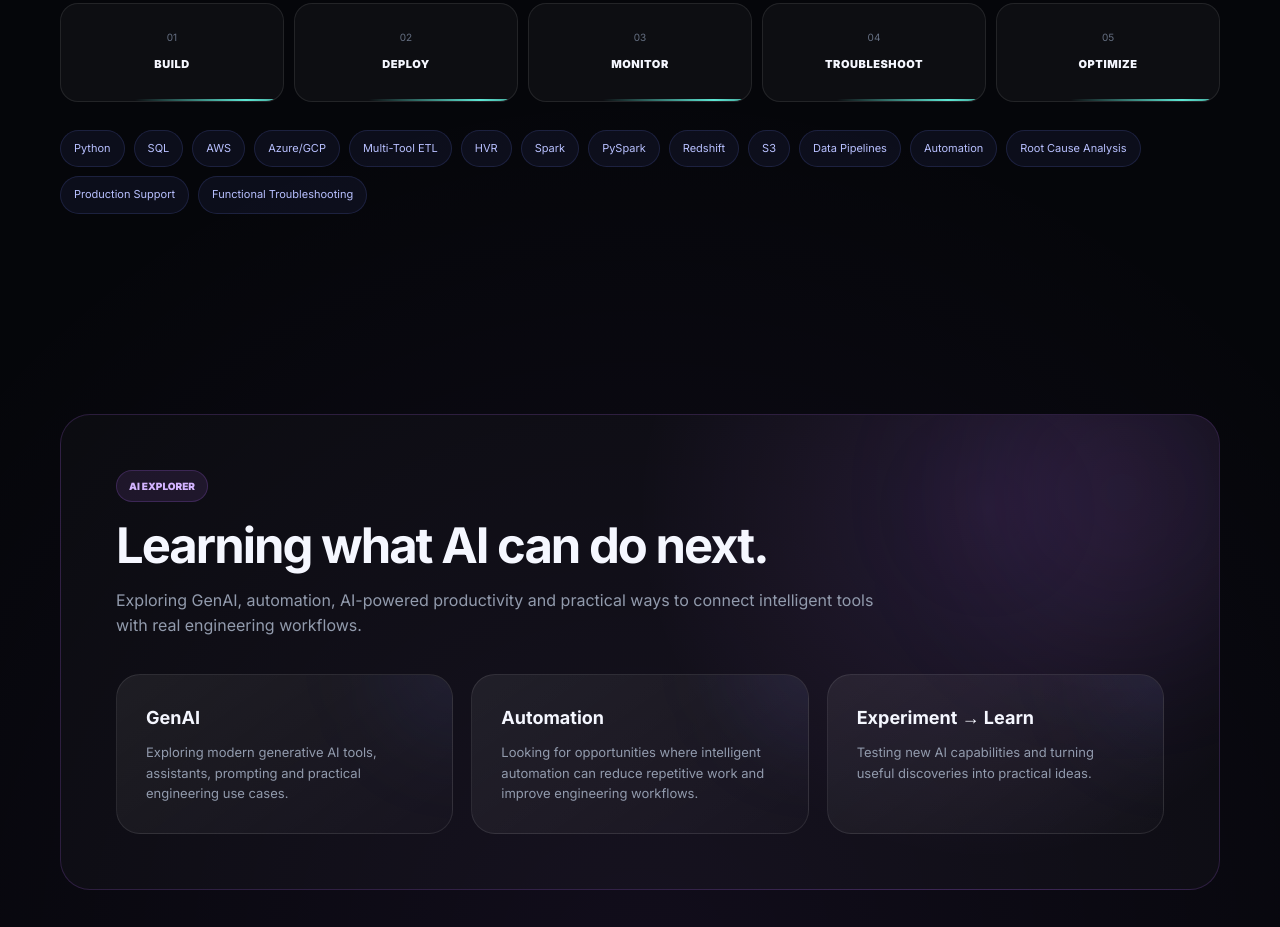
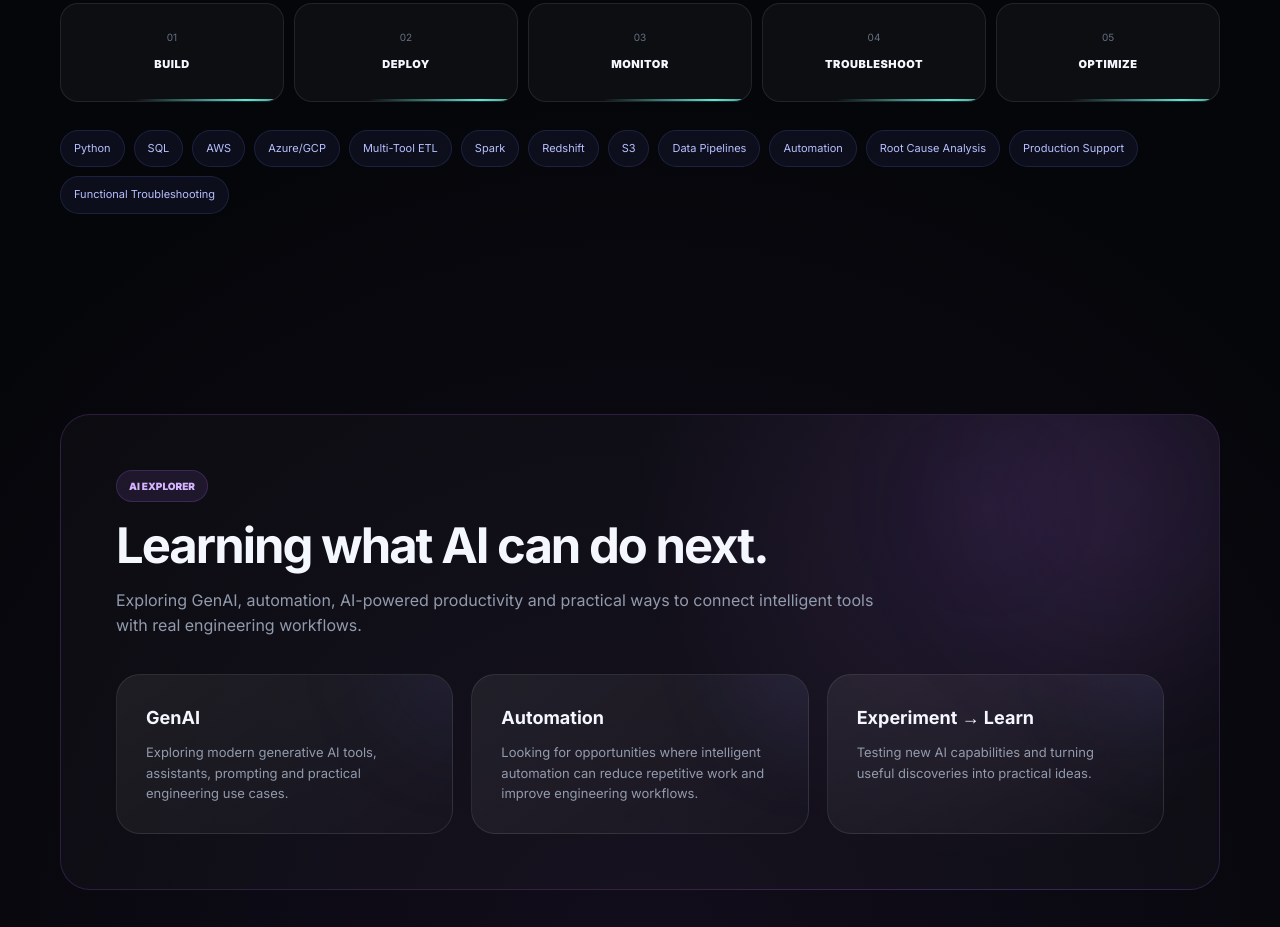
Before and after one commit to ravikumarundapalli/ravi-info, a plain HTML site: page index.html in a window 1280 px wide. Shown: the part 1897-2824 px from the top of the page. Drawn offline with Linux system fonts and the light colour scheme.

Commit message:
Remove 'HVR' and 'PySpark' tags from index.html
Removed 'HVR' and 'PySpark' tags from the list.

```diff
--- a/index.html
+++ b/index.html
@@ -1363,9 +1363,7 @@ footer {
       <span class="tag">AWS</span>
       <span class="tag">Azure/GCP</span>
       <span class="tag">Multi-Tool ETL</span>
-      <span class="tag">HVR</span>
       <span class="tag">Spark</span>
-      <span class="tag">PySpark</span>
       <span class="tag">Redshift</span>
       <span class="tag">S3</span>
       <span class="tag">Data Pipelines</span>
```
